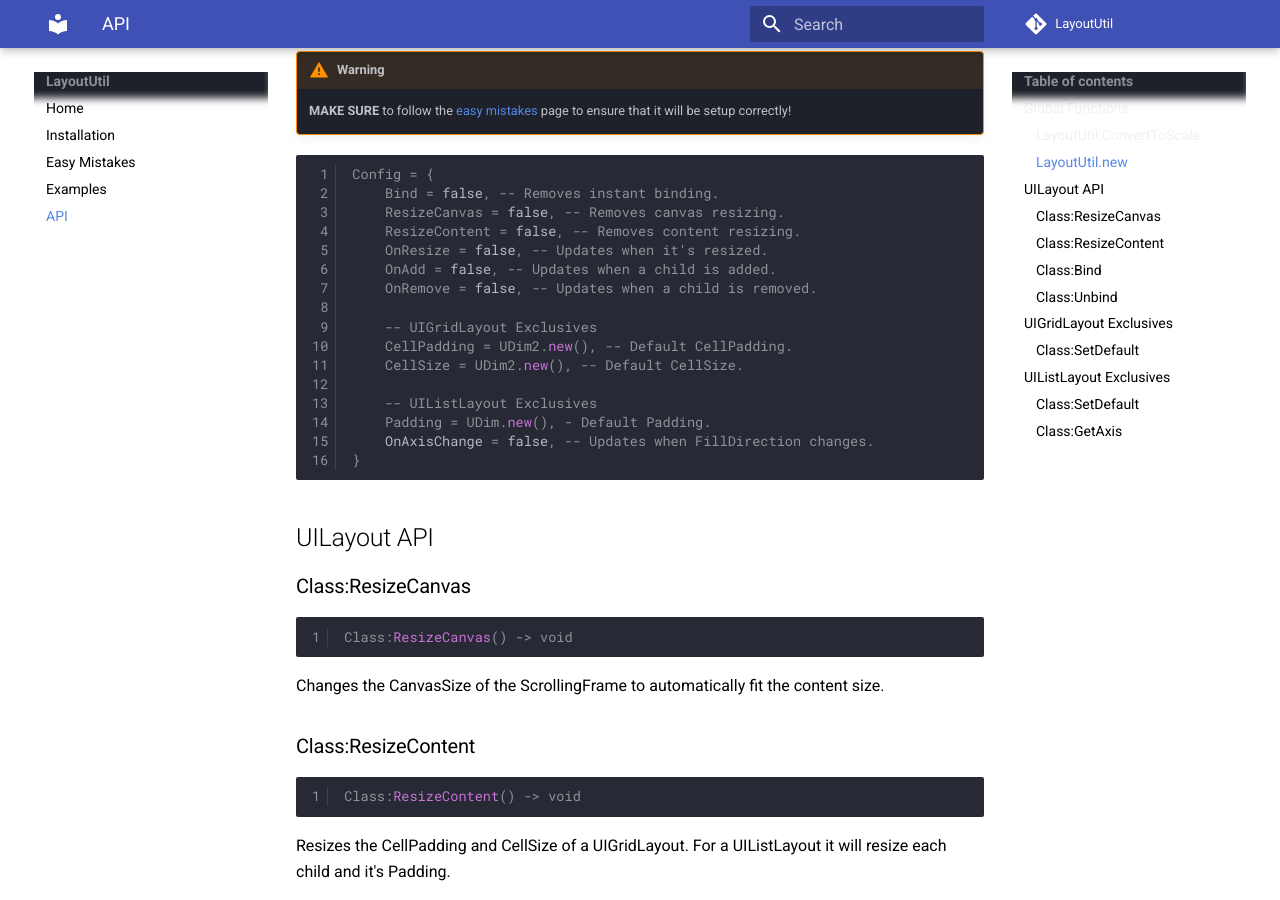
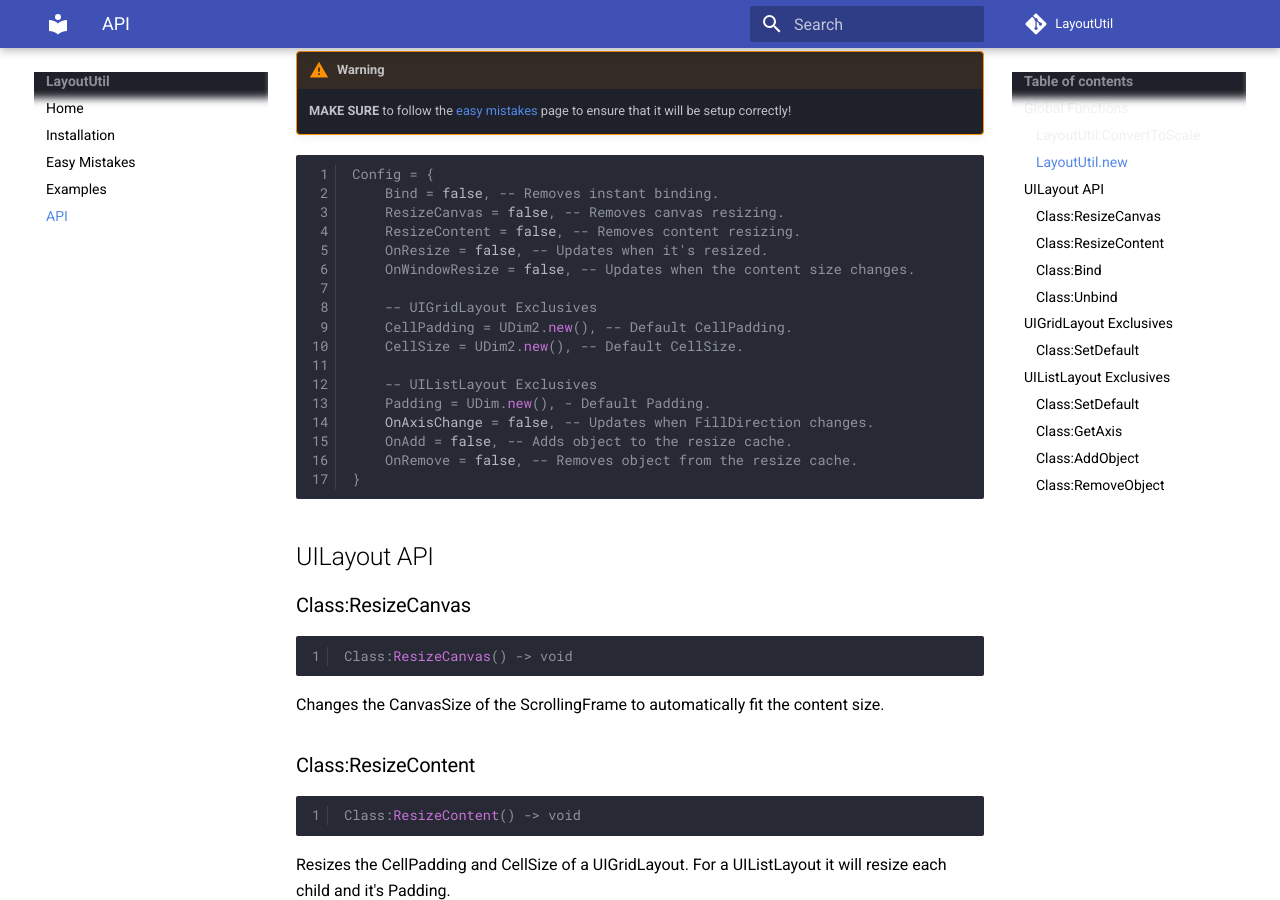
Before and after one commit to ok-nick/LayoutUtil, an MkDocs documentation site: the page built from docs/api.md, in a window 1280 px wide and 900 px high, scrolled down 538 px. Built offline with MkDocs 1.6.1 and Material for MkDocs 9.7.7, drawn with Linux system fonts in a browser that asks for light colours; comment, search, counter and statistics services are not loaded; some of the changed text lies outside the part shown.

````diff
--- a/docs/api.md
+++ b/docs/api.md
@@ -19,8 +19,7 @@
     ResizeCanvas = false, -- Removes canvas resizing.
     ResizeContent = false, -- Removes content resizing.
     OnResize = false, -- Updates when it's resized.
-    OnAdd = false, -- Updates when a child is added.
-    OnRemove = false, -- Updates when a child is removed.
+    OnWindowResize = false, -- Updates when the content size changes.
 
     -- UIGridLayout Exclusives
     CellPadding = UDim2.new(), -- Default CellPadding.
@@ -29,6 +28,8 @@
     -- UIListLayout Exclusives
     Padding = UDim.new(), - Default Padding.
     OnAxisChange = false, -- Updates when FillDirection changes.
+    OnAdd = false, -- Adds object to the resize cache.
+    OnRemove = false, -- Removes object from the resize cache.
 }
 ```
 ## UILayout API
@@ -69,3 +70,13 @@
 Class:GetAxis(FillDirection: EnumItem) -> void
 ```
 Returns the axis relative to the FillDirection EnumItem.
+### Class:AddObject
+```lua
+Class:AddObject(Object: GuiObject) -> void
+```
+Adds an object to the resize cache.
+### Class:RemoveObject
+```lua
+Class:RemoveObject(Object: GuiObject) -> void
+```
+Removes an object from the resize cache.
````
Also changed, not shown: docs/mistakes.md (+1 -1 lines), 3 other files.
